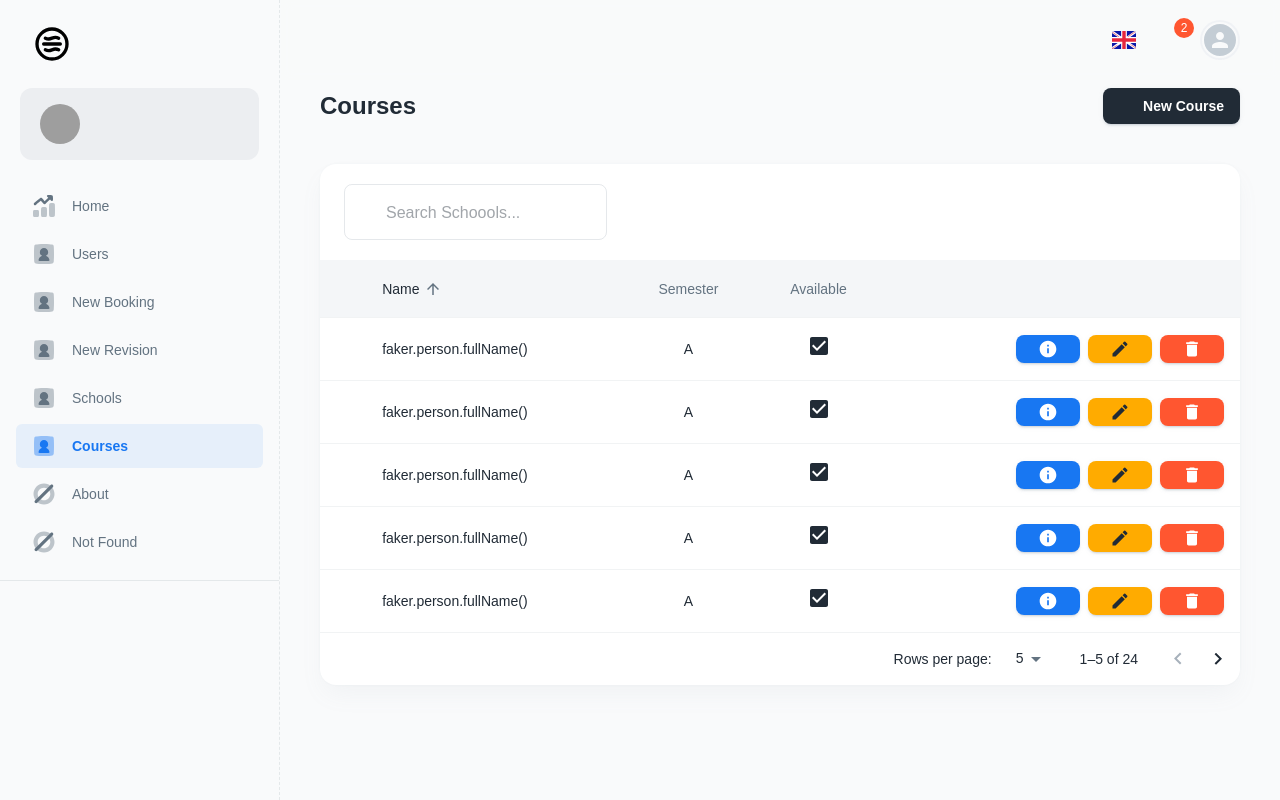
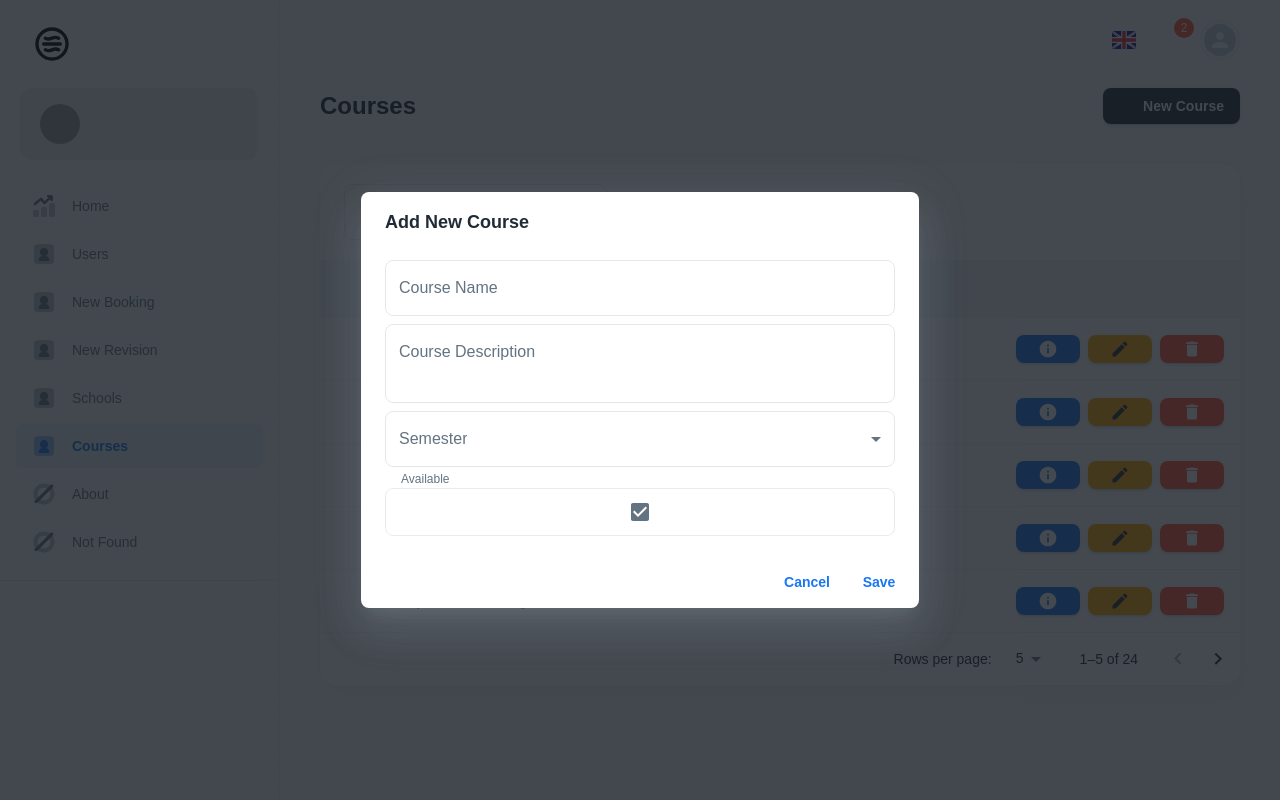
Before and after one commit to hamodcraft22/Pass-Platforms, a React (Create React App) app in the folder PassPlatfroms_Frontend/: page /courses in a window 1280 px wide. Both pictures are taken after a click on the button "New Course". Built offline with nearby package versions, Linux system fonts and the light colour scheme; grey boxes are pictures that could not be loaded; some icons are missing.

Commit message:
added add course and fixed sem bug

```diff
--- a/PassPlatfroms_Frontend/src/sections/courses/courses-table-row.jsx
+++ b/PassPlatfroms_Frontend/src/sections/courses/courses-table-row.jsx
@@ -129,7 +129,7 @@ export default function CoursesTableRow({courseID, name, desc, sem, avlb})
                         label="Semester"
                         sx={{ width: '100%', mt: 1}}
                         value={editCourseSem}
-                        onChange={(event, newValue) => {setEditCourseSem(newValue)}}
+                        onChange={(event, newValue) => {setEditCourseSem(newValue.props.value)}}
                     >
                         <MenuItem value={'A'}>A</MenuItem>
                         <MenuItem value={'B'}>B</MenuItem>
--- a/PassPlatfroms_Frontend/src/sections/courses/view/courses-view.jsx
+++ b/PassPlatfroms_Frontend/src/sections/courses/view/courses-view.jsx
@@ -1,4 +1,4 @@
-import {useState} from 'react';
+import React, {useState} from 'react';
 
 import Card from '@mui/material/Card';
 import Stack from '@mui/material/Stack';
@@ -20,6 +20,13 @@ import {applyFilter, emptyRows, getComparator} from '../utils';
 import Button from "@mui/material/Button";
 import Iconify from "../../../components/iconify";
 import {useSearchParams} from "react-router-dom";
+import Dialog from "@mui/material/Dialog";
+import DialogTitle from "@mui/material/DialogTitle";
+import DialogContent from "@mui/material/DialogContent";
+import {FormHelperText, TextField, ToggleButton} from "@mui/material";
+import MenuItem from "@mui/material/MenuItem";
+import CheckBoxIcon from "@mui/icons-material/CheckBox";
+import DialogActions from "@mui/material/DialogActions";
 
 // ----------------------------------------------------------------------
 
@@ -68,24 +75,6 @@ export default function SchoolsPage() {
         setSelected([]);
     };
 
-    const handleClick = (event, name) => {
-        const selectedIndex = selected.indexOf(name);
-        let newSelected = [];
-        if (selectedIndex === -1) {
-            newSelected = newSelected.concat(selected, name);
-        } else if (selectedIndex === 0) {
-            newSelected = newSelected.concat(selected.slice(1));
-        } else if (selectedIndex === selected.length - 1) {
-            newSelected = newSelected.concat(selected.slice(0, -1));
-        } else if (selectedIndex > 0) {
-            newSelected = newSelected.concat(
-                selected.slice(0, selectedIndex),
-                selected.slice(selectedIndex + 1)
-            );
-        }
-        setSelected(newSelected);
-    };
-
     const handleChangePage = (event, newPage) => {
         setPage(newPage);
     };
@@ -108,12 +97,34 @@ export default function SchoolsPage() {
 
     const notFound = !dataFiltered.length && !!filterName;
 
+
+    const [showAddDialog, setShowAddDialog] = useState(false);
+    const [addCourseName, setAddCourseName] = useState(null);
+    const [addCourseDesc, setAddCourseDesc] = useState(null);
+    const [addCourseSem, setAddCourseSem] = useState(null);
+    const [addCourseAvalb, setAddCourseAvalb] = useState(false);
+    const handleEditClickOpen = () => {
+        setShowAddDialog(true);
+    };
+    const handleAddClose = () => {
+        setShowAddDialog(false);
+
+        setAddCourseName(null);
+        setAddCourseDesc(null);
+        setAddCourseSem(null);
+        setAddCourseAvalb(null);
+    };
+    const handleAddSave = () => {
+        setShowAddDialog(false);
+    };
+
+
     return (
         <Container>
             <Stack direction="row" alignItems="center" justifyContent="space-between" mb={5}>
                 <Typography variant="h4">Courses</Typography>
 
-                <Button variant="contained" color="inherit" startIcon={<Iconify icon="eva:plus-fill"/>}>
+                <Button variant="contained" color="inherit" startIcon={<Iconify icon="eva:plus-fill"/>} onClick={handleEditClickOpen}>
                     New Course
                 </Button>
             </Stack>
@@ -173,6 +184,54 @@ export default function SchoolsPage() {
                     rowsPerPageOptions={[5, 10, 25, 50]}
                     onRowsPerPageChange={handleChangeRowsPerPage}
                 />
+
+
+                {/* Edit dialog */}
+                <Dialog
+                    open={showAddDialog}
+                    onClose={handleAddClose}
+                >
+                    <DialogTitle >
+                        Add New Course
+                    </DialogTitle>
+                    <DialogContent>
+                        <TextField sx={{ width: '100%', mt: 1}} label="Course Name" variant="outlined" value={addCourseName} onChange={(newValue) => setAddCourseName(newValue.target.value)}/>
+
+
+
+                        <TextField sx={{ width: '100%', mt: 1}} label="Course Description" variant="outlined" multiline rows={2} value={addCourseDesc} onChange={(newValue) => setAddCourseDesc(newValue.target.value)}/>
+
+                        <TextField
+                            select
+                            label="Semester"
+                            sx={{ width: '100%', mt: 1}}
+                            value={addCourseSem}
+                            onChange={(event, newValue) => {setAddCourseSem(newValue.props.value)}}
+                        >
+                            <MenuItem value={'A'}>A</MenuItem>
+                            <MenuItem value={'B'}>B</MenuItem>
+                            <MenuItem value={'S'}>Summer</MenuItem>
+                        </TextField>
+
+                        <FormHelperText sx={{ml: 2}}>Available</FormHelperText>
+                        <ToggleButton
+                            value={addCourseAvalb}
+                            selected={addCourseAvalb}
+                            sx={{ width: '100%'}}
+                            color={"primary"}
+                            onChange={() => {setAddCourseAvalb(!addCourseAvalb)}}
+                        >
+                            <CheckBoxIcon />
+                        </ToggleButton>
+
+                    </DialogContent>
+                    <DialogActions>
+                        <Button onClick={handleAddClose}>Cancel</Button>
+                        <Button onClick={handleAddSave} autoFocus>
+                            Save
+                        </Button>
+                    </DialogActions>
+                </Dialog>
             </Card>
         </Container>
     );
```
